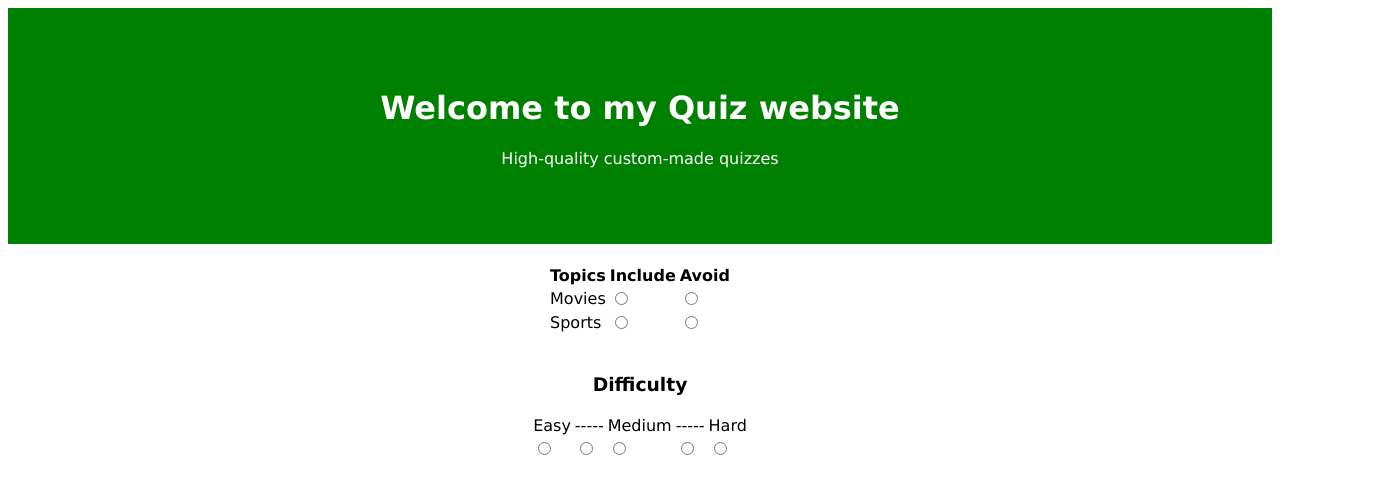
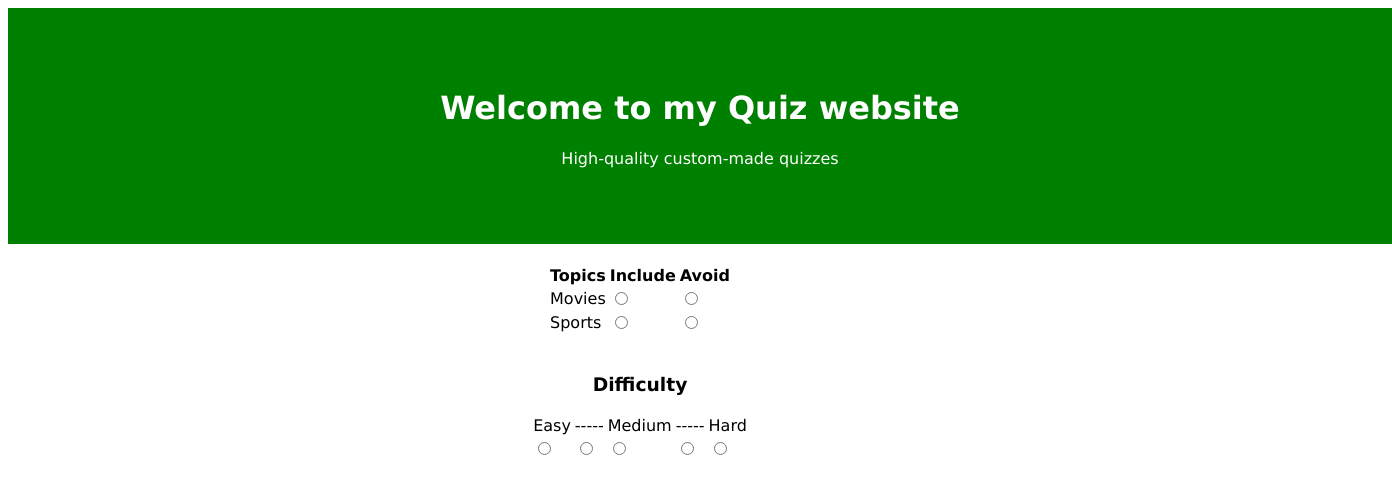
Before and after one commit to SamuVim/QuizBusiness, a plain HTML site: page index.html in a window 1280 px wide. Shown: the whole page, 1392 px wide, since content can reach past the window. Drawn offline with Linux system fonts and the light colour scheme.

Commit message:
width try

```diff
--- a/mainstyle.css
+++ b/mainstyle.css
@@ -7,9 +7,7 @@ body{
   text-align: center;
   color: white;
   background: green;
-  margin-left: 0px;
-  margin-right: 0px;
-  margin-top: 0px;
+  width: 100%;
 }
 
 h3{
```
